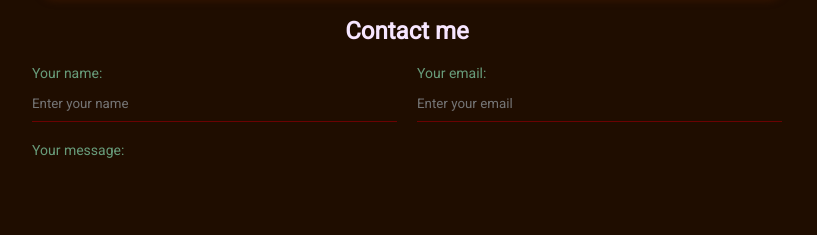
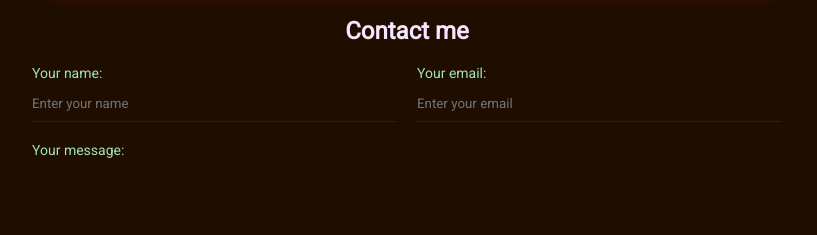
Before and after one commit to IvanAntufev/css-cv1, a plain HTML site: page index.html in a window 1280 px wide. Shown: the part 879-1114 px from the top of the page, 233-1050 px from the left. Drawn offline with Linux system fonts and the light colour scheme.

Commit message:
Update styls.css

```diff
--- a/styls.css
+++ b/styls.css
@@ -137,7 +137,7 @@ border-bottom: 1px solid #752500;}
 .form-group label{
     display: block;
     font-size: 14px;
-    color: hsl(141, 21%, 51%);
+    color: hsl(143, 52%, 76%);
 
 }
 .form-group input,
```
